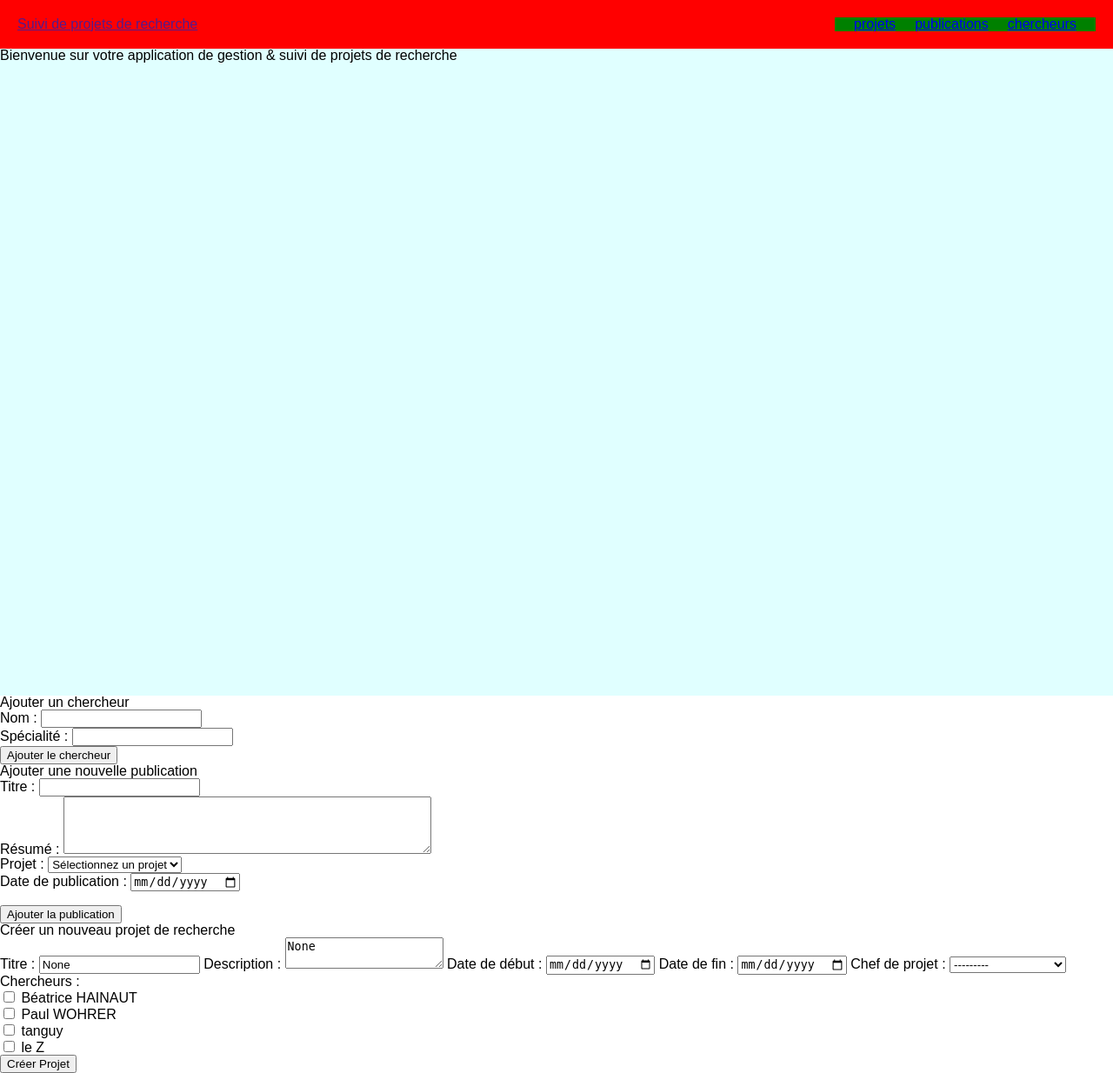
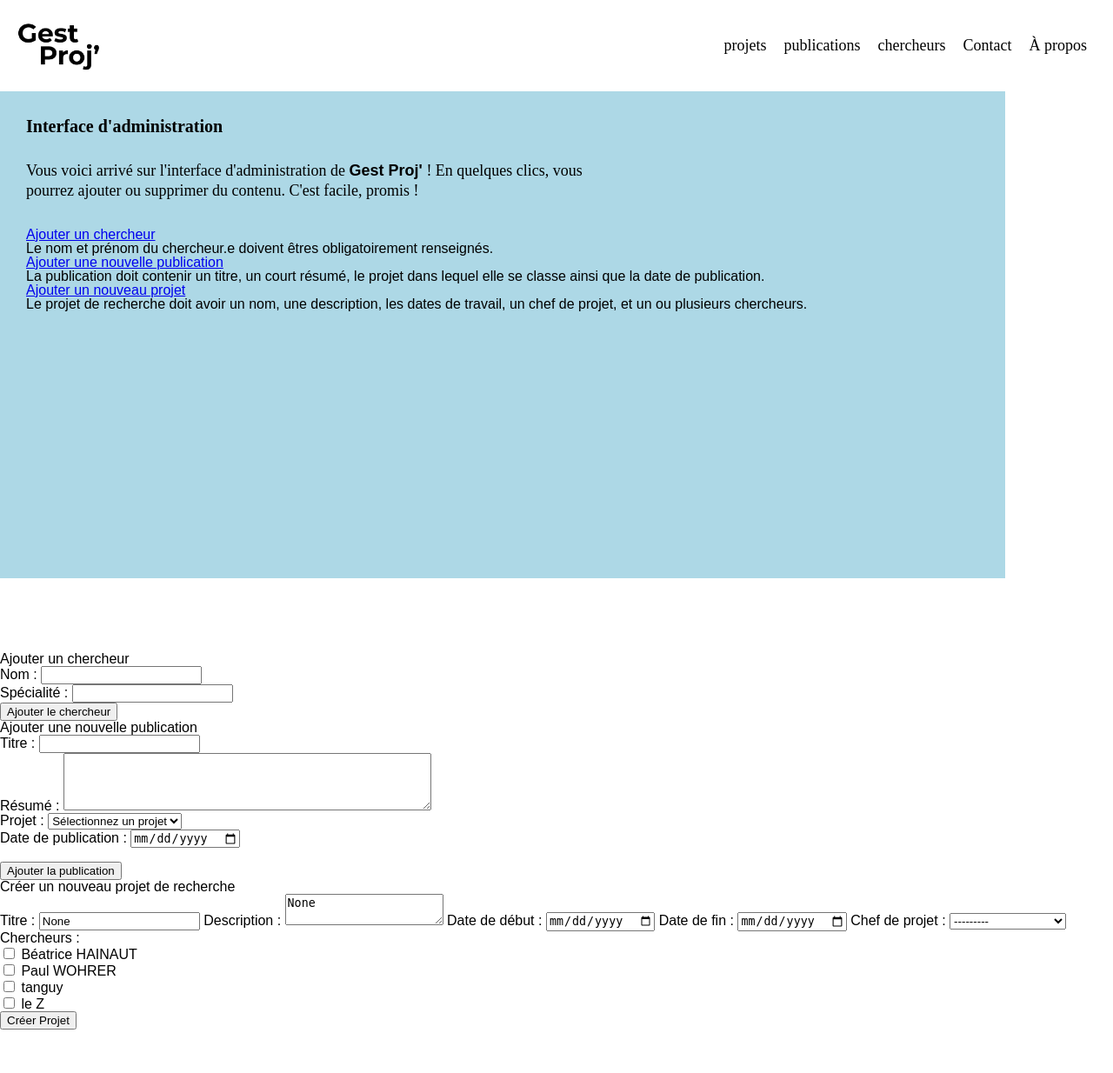
Before and after one commit to TanguyMorel/td-djangorestapi-MOREL-TANGUY, a Django app: page /accueil/ in a window 1280 px wide. Shown: the whole page at 87% size. After the commit the page ends 1184 px from the top, so only its background shows below. Run offline with Django 5.2, Linux system fonts and the light colour scheme; data comes from the database, SQL or seed files in the repository; both versions use the stored data as it was after the commit.

Commit message:
add: some style on home

```diff
--- a/projects/static/css/home.css
+++ b/projects/static/css/home.css
@@ -1,19 +1,33 @@
 header {
   width: 100%;
-  height: 100vh;
-  background: lightcyan;
+  height: calc(100vh - 50px);
 }
 
-nav {
+header nav {
   display: flex;
   justify-content: space-between;
   padding: 20px;
-  background-color: red;
 }
 
-#ul-nav {
+nav img {
+  width: 100px;
+  height: auto;
+}
+
+nav ul {
   display: flex;
+  width: 250px;
   justify-content: space-evenly;
-  background: green;
-  width: 300px;
+  align-items: center;
 }
+
+nav ul li {
+  padding: 0 10px;
+}
+
+nav ul li a {
+  text-decoration: none;
+  color: black;
+  font-size: 18px;
+  font-family: "montserrat";
+}
--- a/projects/static/css/landing_page.css
+++ b/projects/static/css/home_2.css
@@ -16,7 +16,7 @@
 
 nav ul {
   display: flex;
-  width: 250px;
+  width: fit-content;
   justify-content: space-evenly;
   align-items: center;
 }
@@ -33,18 +33,19 @@
 }
 
 .header-content {
+  background-color: lightblue;
   display: flex;
   gap: 30px;
   flex-direction: column;
-  justify-content: center;
   align-items: center;
+  align-items: flex-start;
   width: fit-content;
   height: 500px;
   padding: 30px;
 }
 
-.header-content h1 {
-  font-size: 40px;
+.title {
+  font-size: 20px;
   font-family: "montserrat";
   font-weight: bolder;
   color: black;
@@ -53,10 +54,8 @@
 .text {
   width: 60%;
   font-family: "montserrat";
-  text-align: center;
   line-height: 1.3;
   font-size: 18px;
-  text-wrap: balance;
 }
 
 .bold {
--- a/projects/templates/projects/home.html
+++ b/projects/templates/projects/home.html
@@ -6,15 +6,18 @@
     <meta name="viewport" content="width=device-width, initial-scale=1.0" />
     <title>Accueil</title>
     <link rel="stylesheet" href="{% static 'css/reset.css' %}" />
-    <link rel="stylesheet" href="{% static 'css/home.css' %}" />
+    <link rel="stylesheet" href="{% static 'css/home_2.css' %}" />
   </head>
   <body>
     <header>
       <nav>
-        <div class="logo">
-          <a href="">Suivi de projets de recherche</a>
-        </div>
-        <ul id="ul-nav">
+        <a href="#">
+          <img
+            src="{% static 'images/logo.png' %}"
+            alt="Logo de l'application"
+          />
+        </a>
+        <ul>
           <li>
             <a href="{% url 'projects_list' %}">projets</a>
           </li>
@@ -24,12 +27,42 @@
           <li>
             <a href="{% url 'researchers_list' %}">chercheurs</a>
           </li>
+          <li><a href="#"> Contact </a></li>
+          <li><a href="#"> À propos </a></li>
         </ul>
       </nav>
-      <h1>
-        Bienvenue sur votre application de gestion & suivi de projets de
-        recherche
-      </h1>
+      <div class="header-content">
+        <h1 class="title">Interface d'administration</h1>
+        <p class="text">
+          Vous voici arrivé sur l'interface d'administration de
+          <span class="bold">Gest Proj'</span> ! En quelques clics, vous pourrez
+          ajouter ou supprimer du contenu. C'est facile, promis !
+        </p>
+        <div class="explication">
+          <div class="topic">
+            <a href="#">Ajouter un chercheur</a>
+            <p>
+              Le nom et prénom du chercheur.e doivent êtres obligatoirement
+              renseignés.
+            </p>
+          </div>
+          <div class="topic">
+            <a href="#">Ajouter une nouvelle publication</a>
+            <p>
+              La publication doit contenir un titre, un court résumé, le projet
+              dans lequel elle se classe ainsi que la date de publication.
+            </p>
+          </div>
+          <div class="topic">
+            <a href="#">Ajouter un nouveau projet</a>
+            <p>
+              Le projet de recherche doit avoir un nom, une description, les
+              dates de travail, un chef de projet, et un ou plusieurs
+              chercheurs.
+            </p>
+          </div>
+        </div>
+      </div>
     </header>
     {% block content %}
     <h2>Ajouter un chercheur</h2>
```
Also changed, not shown: db.sqlite3.
